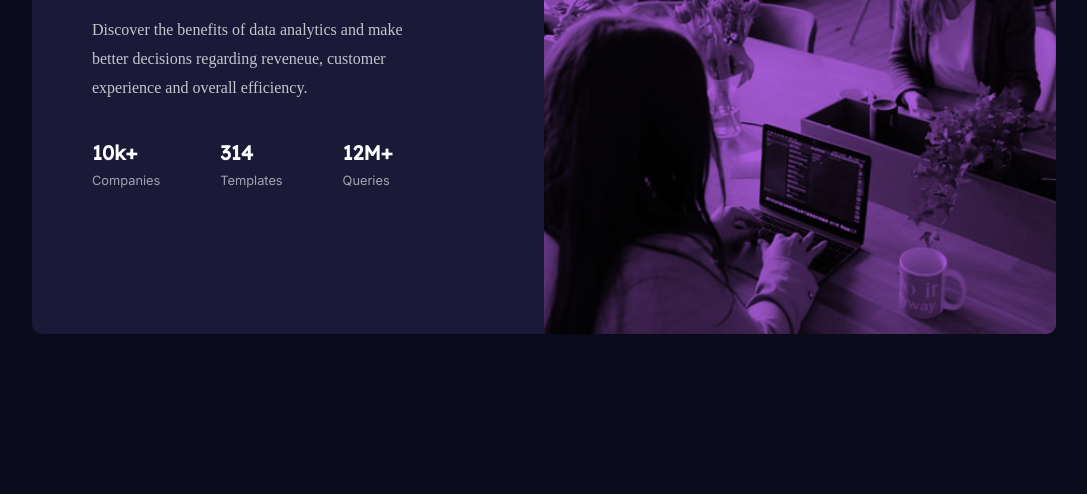
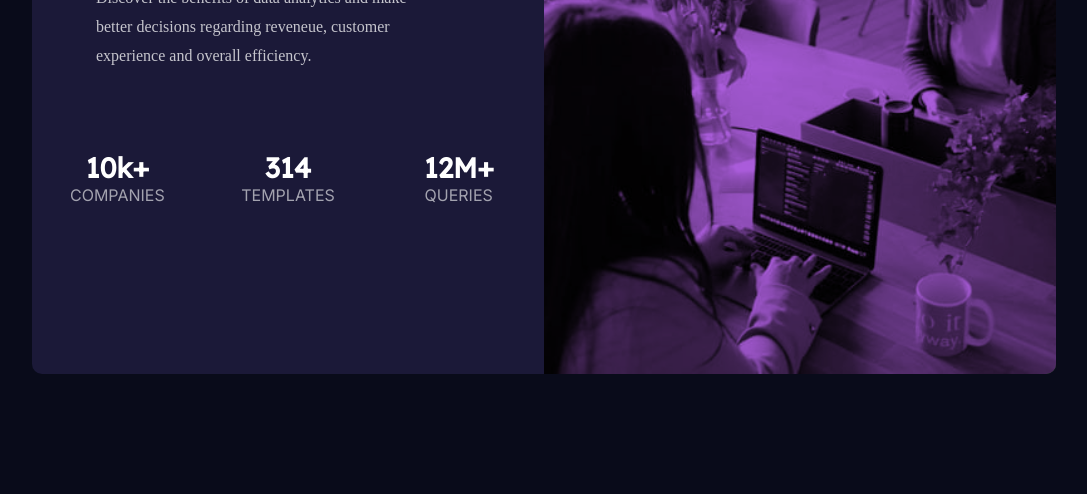
Before and after one commit to shemjay/Stats-preview-Card-Newbie-, a plain HTML site: page index.html in a window 1280 px wide. Shown: the part 306-800 px from the top of the page, without its empty margins (96-1183 px from the left). Drawn offline with Linux system fonts and the light colour scheme.

Commit message:
Update position of body copy
Fixed size and position of text in the body

```diff
--- a/index.html
+++ b/index.html
@@ -1,5 +1,5 @@
 <!DOCTYPE html>
-<html>
+<html lang = "en">
   <head>
     <meta charset="utf-8">
     <meta http-equiv="X-UA-Compatible" content="IE=edge">
@@ -10,6 +10,7 @@
     <link rel="icon" type="image/png" sizes="32x32" href="./images/favicon-32x32.png">
   </head>
   <body>
+  <main>
     <!-- Main wrapper for all content-->
     <div class = "flex-container">
       <!-- Main container image for the body text, does not enclose image-->
@@ -22,17 +23,18 @@
         <p class = "content-body-text">Discover the benefits of data analytics and make</br>
           better decisions regarding reveneue, customer</br>
           experience and overall efficiency.</p>
+
           <!-- Text below body-->
           <div class = "content-lower-body">
-            <div class = "lower-body-content">
+            <div class = "lower-body-text">
               <h3>10k+</h3>
               <p>Companies</p>
             </div>
-            <div class = "lower-body-content">
+            <div class = "lower-body-text">
               <h3>314</h3>
               <p>Templates</p>
             </div>
-            <div class = "lower-body-content">
+            <div class = "lower-body-text">
               <h3>12M+</h3>
               <p>Queries</p>
             </div>
@@ -47,5 +49,6 @@
       </div>
 
     </div>
+  </main>
   </body>
 </html>
--- a/styles.css
+++ b/styles.css
@@ -21,7 +21,7 @@ body, html {
 
 .flex-container-content {
     border-radius: 10px 0px 0px 10px;
-    height: 60%;
+    height: 70%;
     width: 40%;
     background-color: hsl(244, 38%, 16%);
 }
@@ -34,7 +34,7 @@ body, html {
     background-position: center;
     position: relative;
     overflow: hidden;
-    height: 60%;
+    height: 70%;
     width: 40%;
 }
 
@@ -63,9 +63,11 @@ body, html {
 .content-body-text {
     font-family: 'Inter';
     color: hsla(0, 0%, 100%, 0.6);
-    padding: 0px 0px 10px 60px;
+    padding: 0em 0em 0em 3em;
     font-weight: 400;
     line-height: 1.8;
+    font-size: 1rem;
+    padding: .5em 0em 1.5em 4em;
 }
 
 .body-text-span {
@@ -83,33 +85,45 @@ body, html {
 
 .content-lower-body {
     display: flex;
+    justify-content: center;
 }
 
-.content-lower-body h3{
-    font-size: 1.25rem;
-    line-height: 0.5;
+.lower-body-text {
+    Display: flex;
+    flex-direction: column;
+    justify-content: center;
+    align-items: center;
+    margin-top: 2.5em;
+    width: 60%;
+}
+
+.lower-body-text h3 {
+    display: block;
+    font-size: 1.75rem;
     font-weight: 700;
     color: hsl(0, 0%, 100%);
-    padding-left: 60px;
+    margin: 0;
 }
 
-.content-lower-body p{
+.lower-body-text p {
+    text-transform: uppercase;
     font-family: 'Inter';
-    font-size: 0.8em;
+    font-size: 1rem;
     font-weight: 400;
-    line-height: 0.5;
     color: hsla(0, 0%, 100%, 0.6);
-    padding-left: 60px;
-
+    margin: 0;
 }
 
-@media only screen and (max-width: 576px) {
+
+
+
+/* Media Query */
+@media only screen and (max-width: 480px), (min-height: 1020px) {
     .flex-container {
         display: flex;
         flex-direction: column-reverse;
         text-align: center;
         margin: 2em;
-        overflow: hidden;
     }
     .flex-container-content {
         border-radius: 0px 0px 10px 10px;
@@ -153,7 +167,6 @@ body, html {
         flex-direction: column;
         justify-content: center;
         align-items: center;
-        margin-bottom: 1.5em;
     }
 
     .content-lower-body h3 {
```
